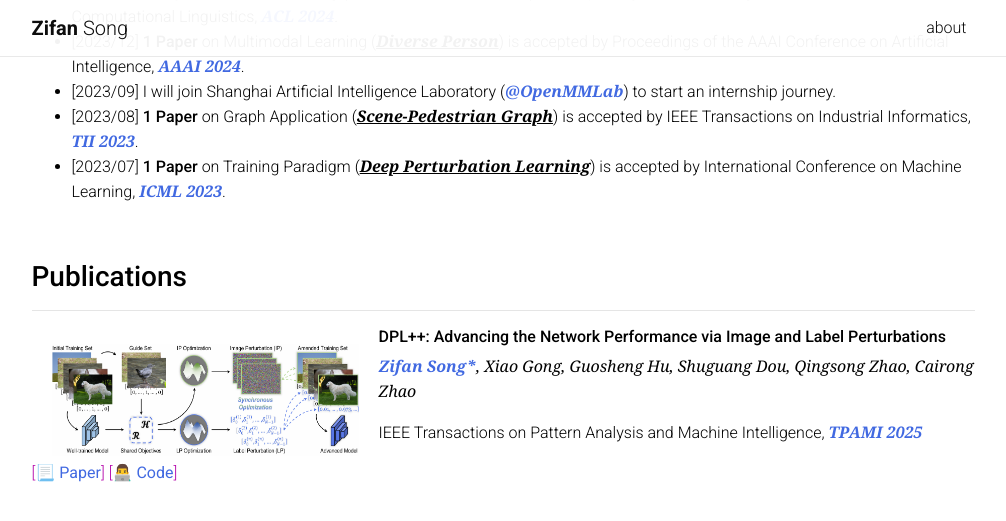
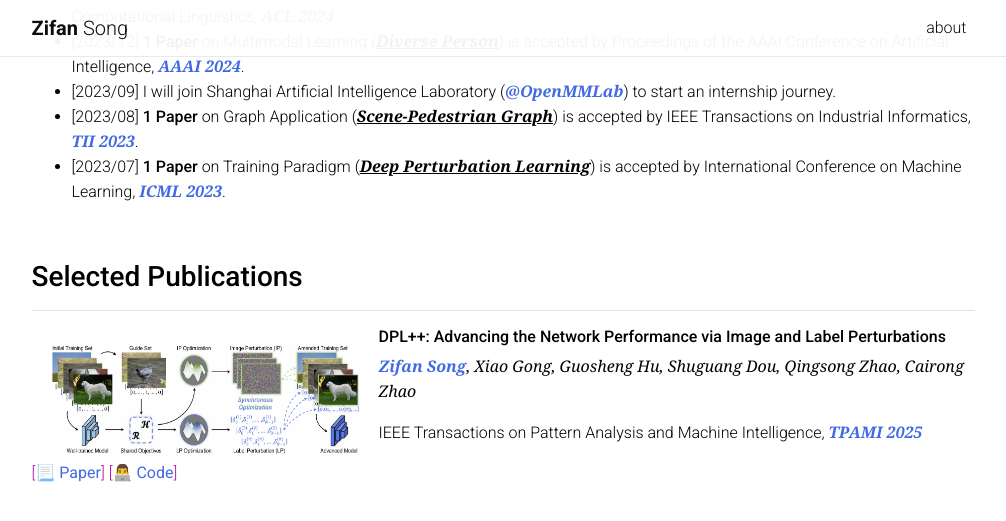
Before and after one commit to MatCaviar/MatCaviar.github.io, a Jekyll site: the page built from _pages/MatCaivar.md, in a window 1280 px wide and 900 px high, scrolled down 794 px, cut to the strip 0-537 px from the top of the window. Shown: the top 521 px of the strip, without its empty margins (137-1143 px from the left). Built offline with Jekyll 4.4.1, drawn with Linux system fonts in a browser that asks for light colours; nearby versions of some CDN libraries; a style sheet for code colours, icons or effects is not loaded.

Commit message:
Update MatCaivar.md

```diff
--- a/_pages/MatCaivar.md
+++ b/_pages/MatCaivar.md
@@ -45,12 +45,12 @@ I am a Ph.D candidate in Computer Science and Technology at [<font color="RoyalB
 
 <br>
 
-### **Publications**
+### **Selected Publications**
 <hr />
 <img src="collections/DPL++.png"  width="307" height="133"  align="left" hspace="20" vspace="0"/>
 ###### **DPL++: Advancing the Network Performance via Image and Label Perturbations**
 
-**<font face="Georgia" color="RoyalBlue"><I><B>Zifan Song*</B></I></font>**<font face="Georgia"><I>, Xiao Gong, Guosheng Hu, Shuguang Dou, Qingsong Zhao, Cairong Zhao</I></font>
+**<font face="Georgia" color="RoyalBlue"><I><B>Zifan Song</B></I></font>**<font face="Georgia"><I>, Xiao Gong, Guosheng Hu, Shuguang Dou, Qingsong Zhao, Cairong Zhao</I></font>
 
 IEEE Transactions on Pattern Analysis and Machine Intelligence, **<font face="Georgia" color="RoyalBlue"><I><B>TPAMI 2025</B></I></font>**
 
```
